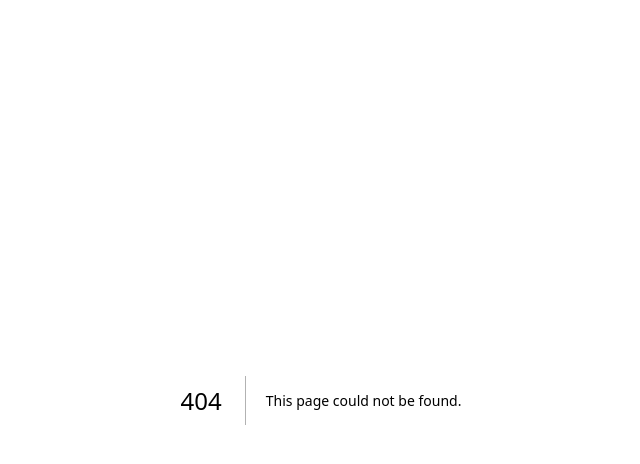
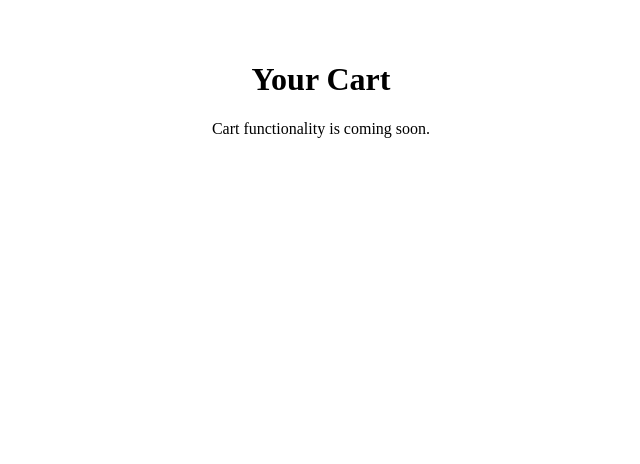
Before and after one commit to BLOUDANJEWELLERY/webns, a Next.js app in the folder nextjs/: page /cart in a window 1280 px wide. Before the commit this address had no page. Shown: the top 464 px of the page, without its empty margins (319-959 px from the left). Built offline with nearby package versions, Linux system fonts and the light colour scheme.

Commit message:
Update cart.tsx

```diff
--- /dev/null
+++ b/nextjs/src/pages/cart.tsx
@@ -0,0 +1,11 @@
+// src/pages/cart.tsx
+import React from 'react'
+
+export default function CartPage() {
+  return (
+    <main style={{ padding: '2rem', textAlign: 'center' }}>
+      <h1>Your Cart</h1>
+      <p>Cart functionality is coming soon.</p>
+    </main>
+  )
+}
```
